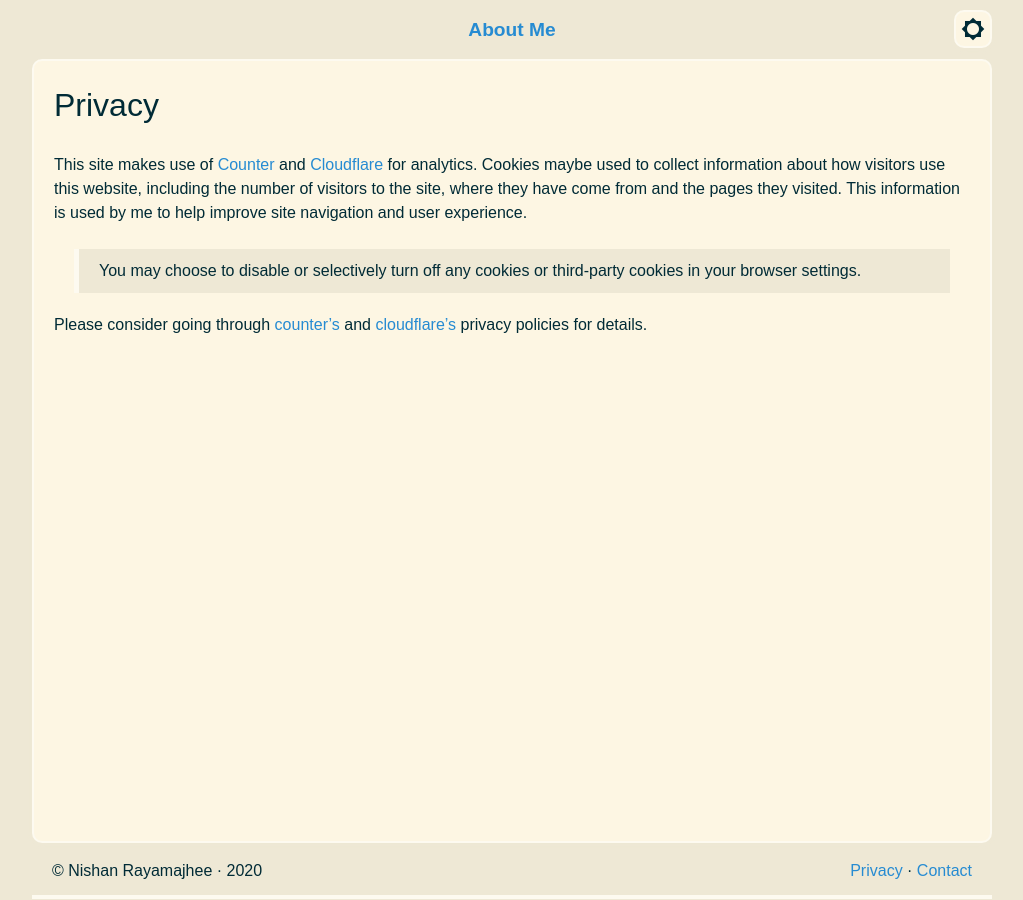
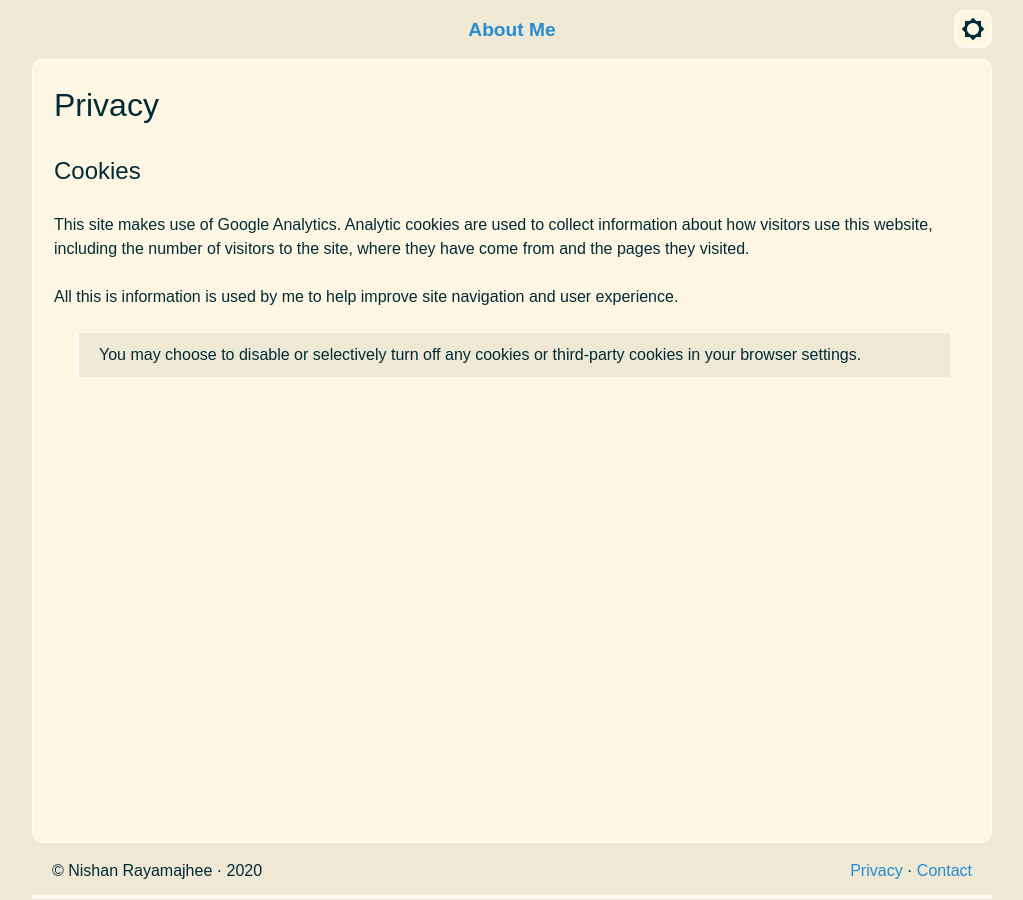
Before and after one commit to nrayamajhee/nrayamajhee.github.io, a Jekyll site: the page built from pages/privacy.md, in a window 1280 px wide. Shown: the whole page, without its empty margins (128-1151 px from the left). Built offline with Jekyll 4.4.1, drawn with Linux system fonts in a browser that asks for light colours.

Commit message:
Update privacy.md

```diff
--- a/pages/privacy.md
+++ b/pages/privacy.md
@@ -7,8 +7,10 @@ title: Privacy Policy
 Privacy
 =======
 
-This site makes use of [Counter](https://counter.dev) and [Cloudflare](https://www.cloudflare.com) for analytics. Cookies maybe used to collect information about how visitors use this website, including the number of visitors to the site, where they have come from and the pages they visited. This information is used by me to help improve site navigation and user experience.
+## Cookies
+
+This site makes use of Google Analytics. Analytic cookies are used to collect information about how visitors use this website, including the number of visitors to the site, where they have come from and the pages they visited.
+
+All this is information is used by me to help improve site navigation and user experience.
 
 > You may choose to disable or selectively turn off any cookies or third-party cookies in your browser settings.
-
-Please consider going through [counter's](https://counter.dev/pages/privacy.html) and [cloudflare's](https://www.cloudflare.com/privacypolicy/) privacy policies for details.
```
